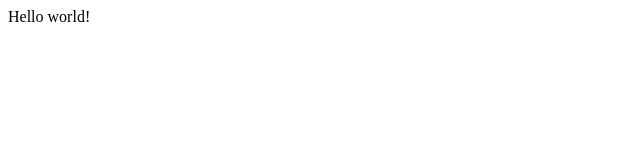
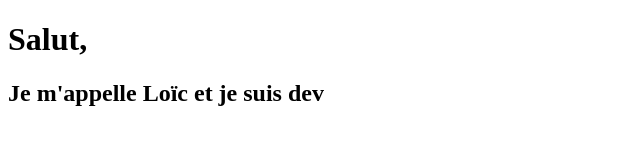
Before and after one commit to LCthur/gatsby-bootcamp, a Gatsby site: page / in a window 1280 px wide. Shown: the whole page, without its empty margins (0-640 px from the left). Built offline with nearby package versions, Linux system fonts and the light colour scheme; Gatsby itself is replaced by a stand-in of ours.

Commit message:
basic index page done

```diff
--- a/src/pages/index.js
+++ b/src/pages/index.js
@@ -1,3 +1,12 @@
-import React from "react"
+import React from 'react'
 
-export default () => <div>Hello world!</div>
+const IndexPage = () => {
+    return(
+        <div>
+            <h1>Salut,</h1>
+            <h2>Je m'appelle Loïc et je suis dev</h2>
+        </div>
+    )
+}
+
+export default IndexPage
```
